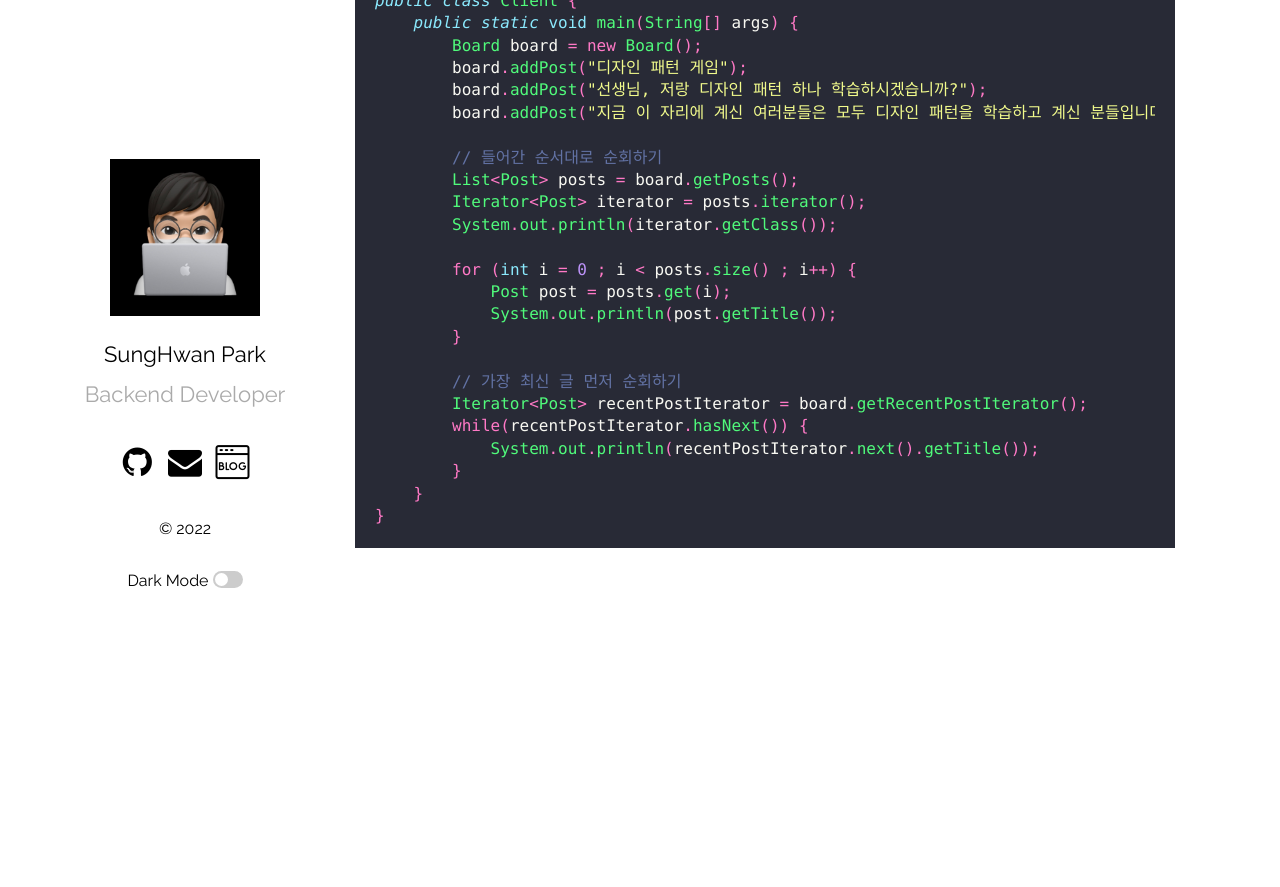
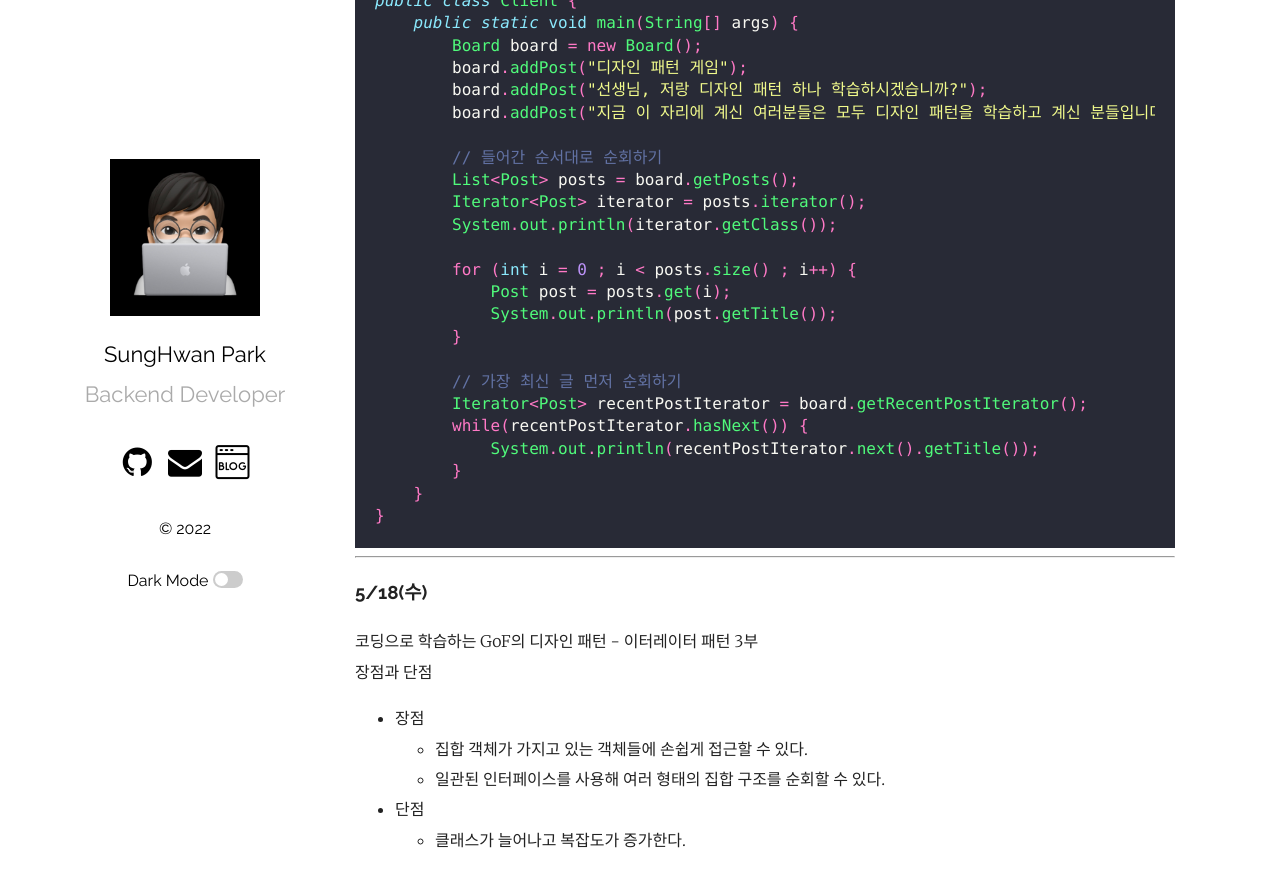
Before and after one commit to park0219/park0219.github.io, a Jekyll site: the page built from _posts/2022-05-01-5월TIL.markdown, in a window 1280 px wide and 900 px high, scrolled down 15150 px. Shown: the top 887 px of the window. Built offline with Jekyll 4.4.1, drawn with Linux system fonts in a browser that asks for light colours; comment, search, counter and statistics services are not loaded; before the commit the page ends 15743 px from its top, so only the background shows below that.

Commit message:
feat: 2022-05-18 TIL 추가

````diff
--- a/_posts/2022-05-01-5월TIL.markdown
+++ b/_posts/2022-05-01-5월TIL.markdown
@@ -721,3 +721,16 @@ public class Client {
     }
 }
 ```
+
+---
+
+### 5/18(수)
+
+코딩으로 학습하는 GoF의 디자인 패턴 - 이터레이터 패턴 3부<br/>
+장점과 단점
+
+-   장점
+    -   집합 객체가 가지고 있는 객체들에 손쉽게 접근할 수 있다.
+    -   일관된 인터페이스를 사용해 여러 형태의 집합 구조를 순회할 수 있다.
+-   단점
+    -   클래스가 늘어나고 복잡도가 증가한다.
````
